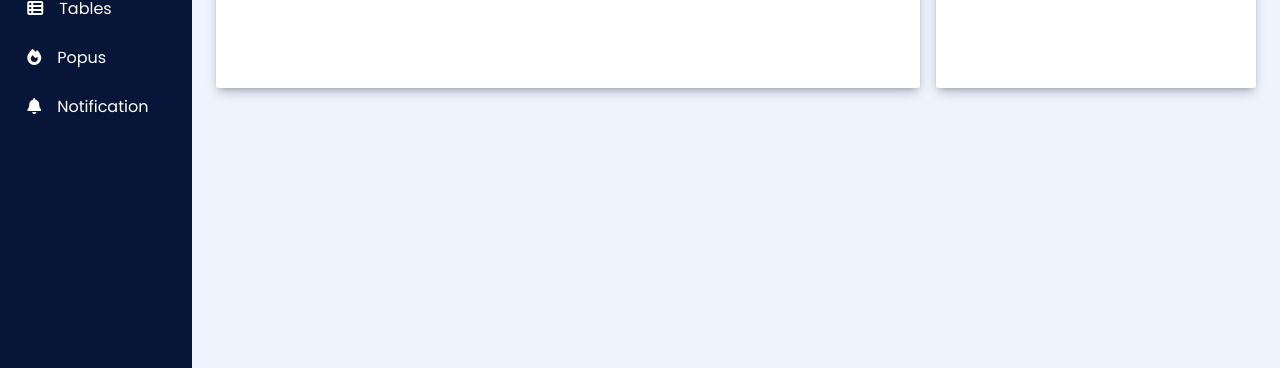
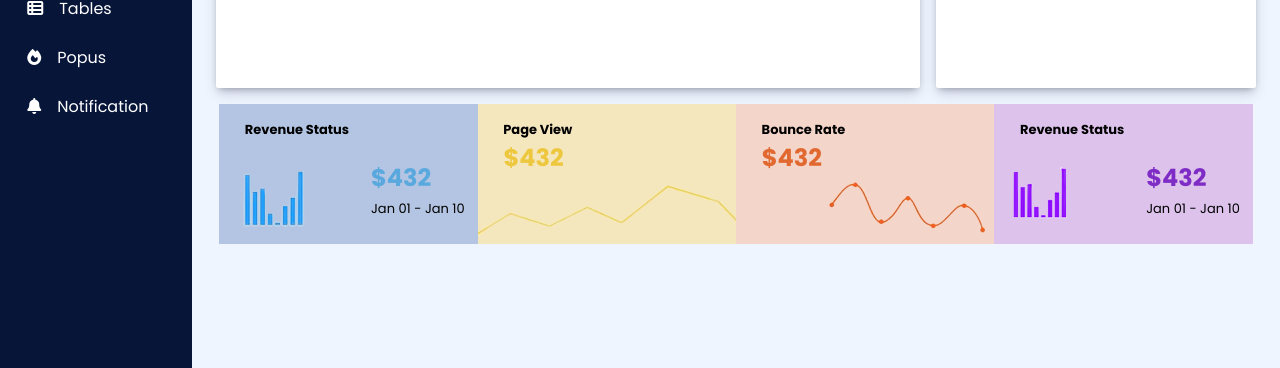
Before and after one commit to Usman-837/Admin_Dashboard, a plain HTML site: page index.html in a window 1280 px wide. Shown: the part 432-800 px from the top of the page. Drawn offline with Linux system fonts and the light colour scheme.

Commit message:
Add Four Cards

```diff
--- a/index.html
+++ b/index.html
@@ -308,6 +308,40 @@
                             </div>
                         </div>
                     </div>
+                    <div class="main-cards_DIV">
+                        <div class="multpleCards_div">
+                            <div class="cardOne">
+                                <p>Revenue Status</p>
+                                <img src="./assets/blue-graph-lines.png"/>
+                                <div class="first-cardInfoBox_DV">
+                                    <h2>$432</h2>
+                                    <span>Jan 01 - Jan 10</span>
+                                </div>
+                            </div>
+                            <div class="cardTwo">
+                                <p>Page View</p>
+                                <img src="./assets/yello-graph lines.png"/>
+                                <div class="second-cardInfoBox_DV">
+                                    <h2>$432</h2>
+                                </div>
+                            </div>
+                            <div class="cardThree">
+                                <p>Bounce Rate</p>
+                                <img src="./assets/red-graph-lines.png"/>
+                                <div class="third-cardInfoBox_DV">
+                                    <h2>$432</h2>
+                                </div>
+                            </div>
+                            <div class="cardFour">
+                                <p>Revenue Status</p>
+                                <img src="./assets/purple-graph-lines.png"/>
+                                <div class="fourth-cardInfoBox_DV">
+                                    <h2>$432</h2>
+                                    <span>Jan 01 - Jan 10</span>
+                                </div>
+                            </div>
+                        </div>
+                    </div>
                 </div>
             </div>
         </div>
--- a/style.css
+++ b/style.css
@@ -470,3 +470,89 @@ table{
     margin-left: .5rem;
     margin-top: 1rem;
 }
+.main-cards_DIV{
+    display: flex;
+    justify-content: center;
+}
+.multpleCards_div{
+    display: flex;
+    justify-content: space-between;
+    margin-top: 6rem;
+    width: 95%;
+
+}
+.cardOne{
+    width: 260px;
+    height: 140px;
+    background-color: #b3c5e2;
+    position: relative;
+}
+.first-cardInfoBox_DV{
+    position: absolute;
+    top: 40%;
+    right: 5%;
+}
+.first-cardInfoBox_DV h2{
+    color: #59a8de;
+}
+.first-cardInfoBox_DV span{
+    font-size: 13px;
+}
+.cardTwo{
+    width: 260px;
+    height: 140px;
+    background-color: #f5e7bd;
+    position: relative;
+}
+.second-cardInfoBox_DV h2{
+    position: absolute;
+    top: 26%;
+    left: 10%;
+    color: #edc73d;
+}
+.cardTwo img{
+    position: absolute;
+    height: 61px;
+    bottom: 0px;
+}
+.cardThree{
+    width: 260px;
+    height: 140px;
+    background-color: #f3d5c9;
+    position: relative;
+}
+.third-cardInfoBox_DV h2{
+    position: absolute;
+    top: 26%;
+    left: 10%;
+    color: #e16930;
+}
+
+.cardThree img{
+    position: absolute;
+    top: 50%;
+    right: 2%;
+}
+.cardFour{
+    width: 260px;
+    height: 140px;
+    background-color: #ddc2ec;
+    position: relative;
+}
+.fourth-cardInfoBox_DV{
+    position: absolute;
+    top: 40%;
+    right: 5%;
+}
+.fourth-cardInfoBox_DV h2{
+    color: #7e2cc5;
+}
+.fourth-cardInfoBox_DV span{
+    font-size: 13px;
+}
+.cardOne p , .cardTwo p , .cardThree p , .cardFour p{
+    font-size: 13px;
+    font-weight: bold;
+    margin-left: 1.6rem;
+    margin-top: 1rem;
+}
```
